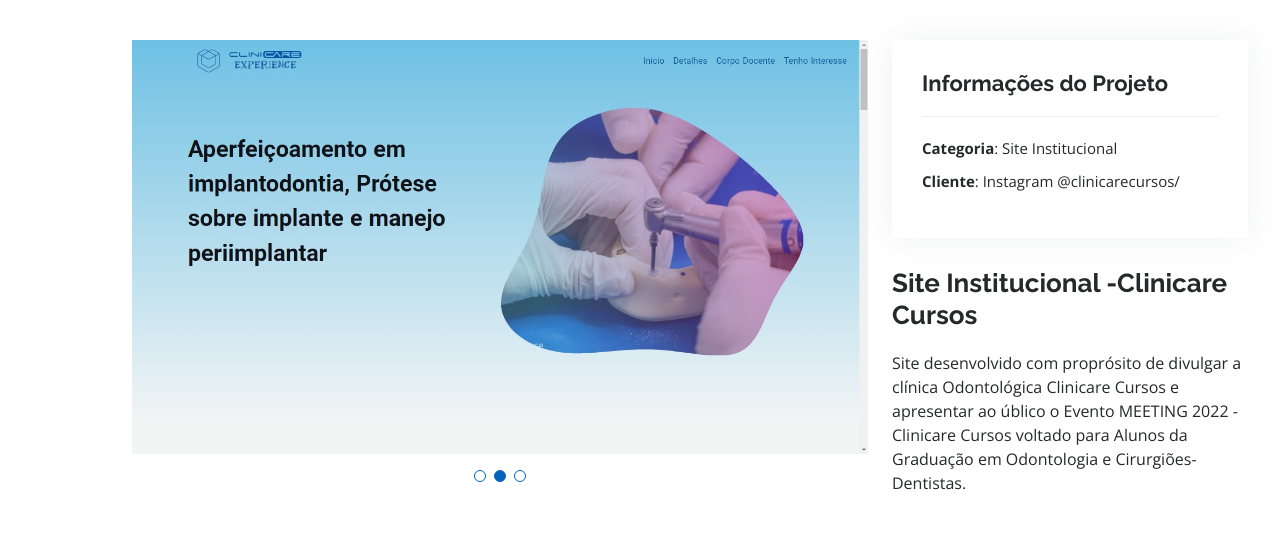
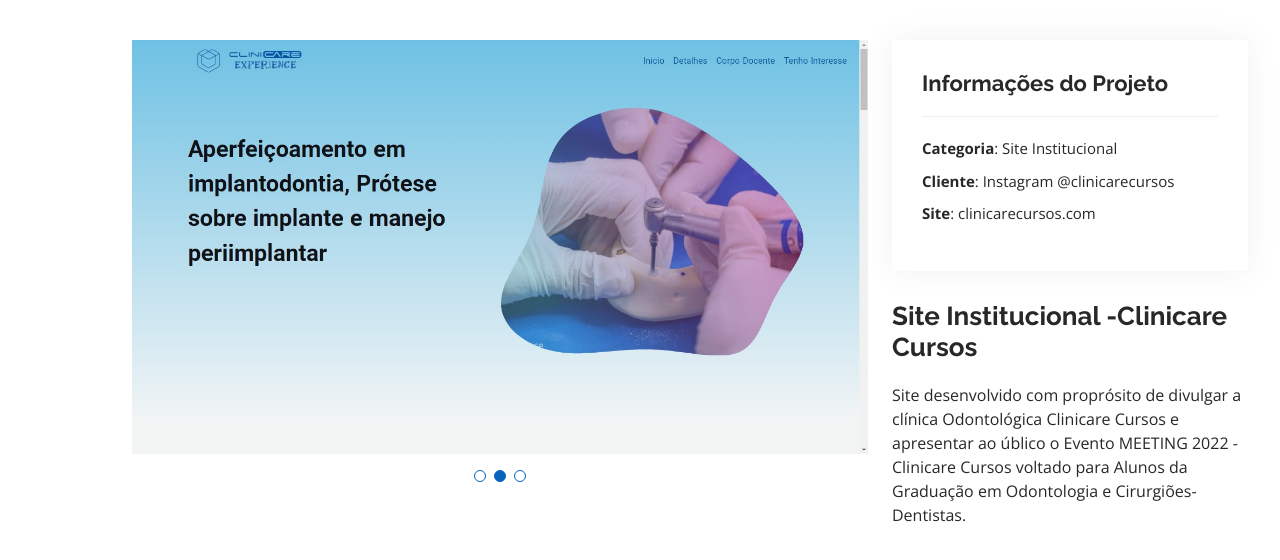
Before and after one commit to victorwilker12/victorwilker12.github.io, a plain HTML site: page portfolio-details.html in a window 1280 px wide. Drawn offline with nearby package versions, Linux system fonts and the light colour scheme.

Commit message:
Update portfolio-details.html

```diff
--- a/portfolio-details.html
+++ b/portfolio-details.html
@@ -71,7 +71,8 @@
               <h3>Informações do Projeto</h3>
               <ul>
                 <li><strong>Categoria</strong>: Site Institucional</li>
-                <li><strong>Cliente</strong>: Instagram @clinicarecursos/</li>
+                <li><strong>Cliente</strong>: Instagram @clinicarecursos</li>
+                <li><strong>Site</strong>: clinicarecursos.com</li>
               </ul>
             </div>
             <div class="portfolio-description">
```
